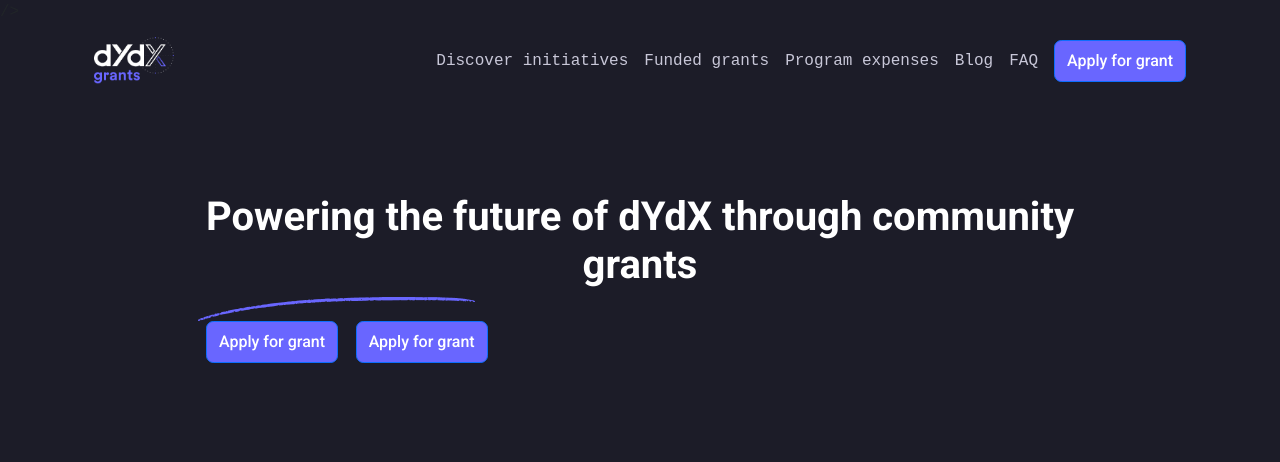
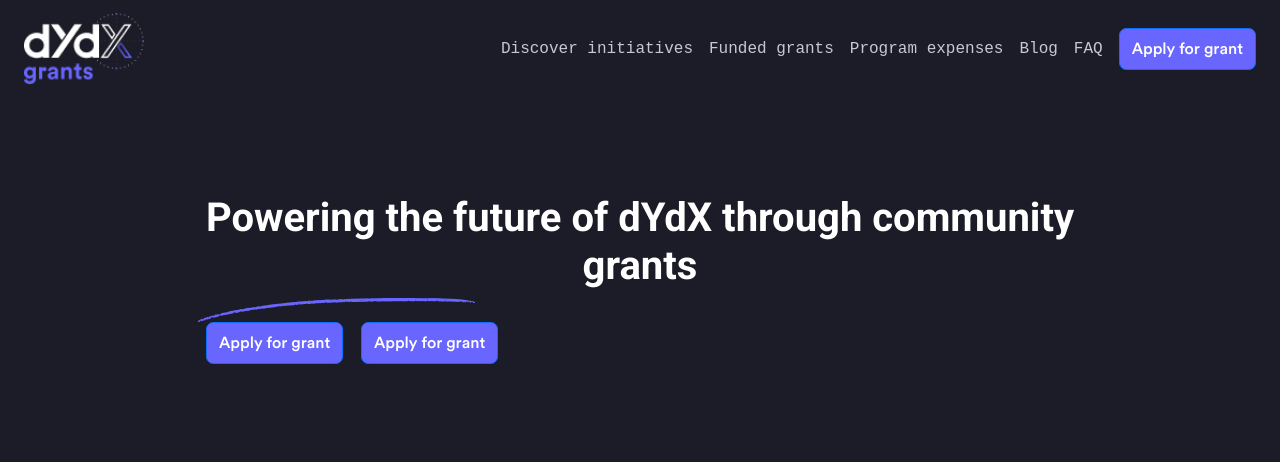
Before and after one commit to Abhipsa-mohapatra/figma-git, a plain HTML site: page index.html in a window 1280 px wide. Drawn offline with nearby package versions, Linux system fonts and the light colour scheme.

Commit message:
nav bar complete

```diff
--- a/index.html
+++ b/index.html
@@ -25,21 +25,20 @@
       href="https://fonts.googleapis.com/css2?family=Lato&family=Roboto:wght@500;700&family=Ubuntu&display=swap"
       rel="stylesheet"
     />
-    />
   </head>
   <body>
     <!-- nav bar section 1st section  -->
     <section>
-      <div class="container">
+      <div class="container-fluid">
         <!-- nav bar  -->
         <!-- <div class="navbar"> -->
-        <nav class="navbar navbar-expand-lg">
+        <nav class="navbar navbar-expand-lg navbar-dark">
           <div class="container-fluid">
             <a class="navbar-brand" href="#"
-              ><img src="assets/Logo.png" alt="" width="80px"
+              ><img src="assets/Logo.png" alt="" width="120px" height="72px"
             /></a>
             <button
-              class="navbar-toggler"
+              class="navbar-toggler order-last mx-2 border-0"
               type="button"
               data-bs-toggle="collapse"
               data-bs-target="#navbarSupportedContent"
@@ -69,14 +68,14 @@
                   <a class="nav-link text-color" href="#">FAQ</a>
                 </li>
               </ul>
-              <!-- buy now button    -->
-              <a
-                href="#"
-                class="btn btn-primary py-2 btn-font-family ms-2"
-                target="_blank"
-                >Apply for grant</a
-              >
             </div>
+            <!-- buy now button    -->
+            <a
+              href="#"
+              class="btn btn-primary py-2 btn-font-family ms-lg-2 ms-auto"
+              target="_blank"
+              >Apply for grant</a
+            >
           </div>
         </nav>
       </div>
--- a/style.css
+++ b/style.css
@@ -7,17 +7,22 @@ body {
   background-color: #1c1c28;
   font-family: monospace;
 }
+
 .text-color {
   color: #c8c7d8;
 }
-.font-navbar {
+/* .font-navbar {
   font-style: normal;
   font-weight: 400;
   font-size: 16px;
   line-height: 24px;
+} */
+@font-face {
+  font-family: circular-std;
+  src: url(assets/circular-std-medium-500.ttf);
 }
 .btn-font-family {
-  font-family: roboto;
+  font-family: circular-std;
   background: #6966ff;
   border-radius: 7.29px;
 }
```
Also changed, not shown: assets/circular-std-medium-500.ttf (added).
